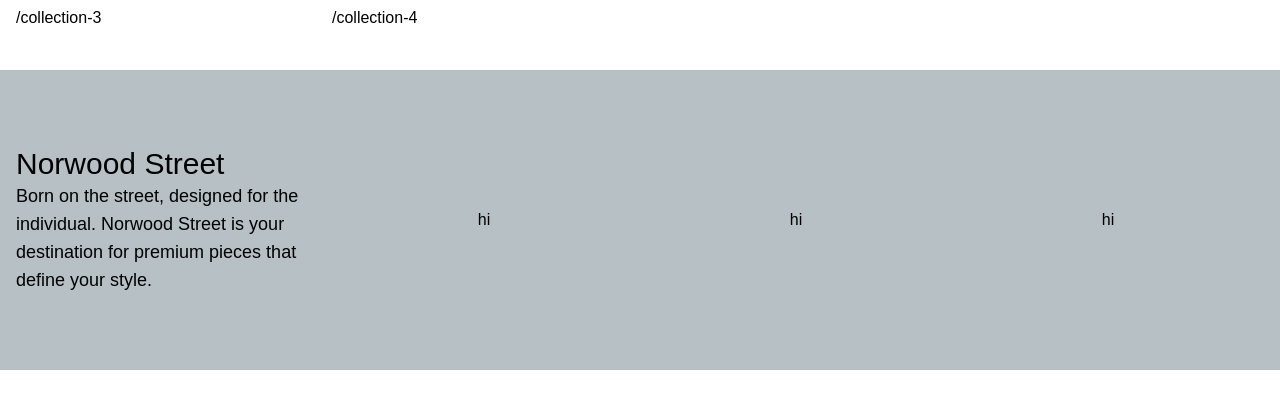
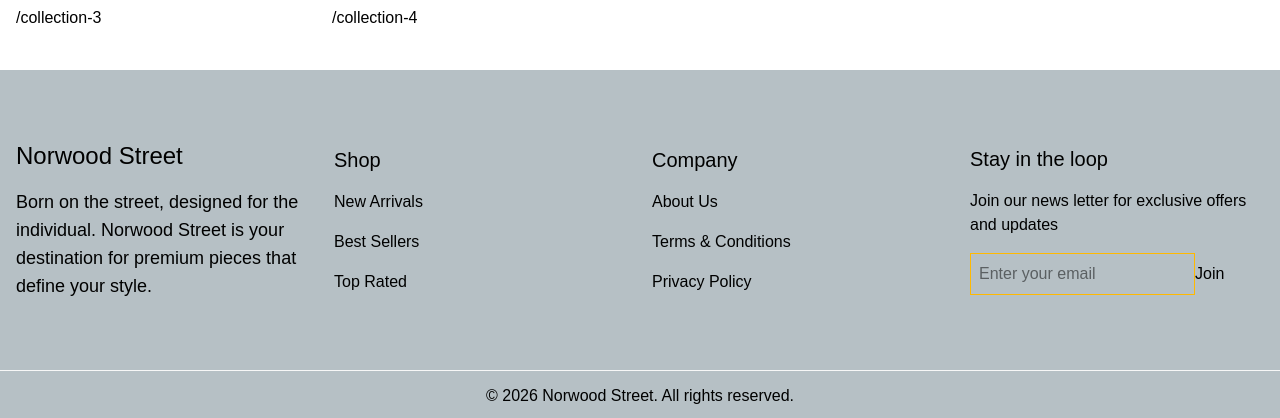
Before and after one commit to classicManCode/Norwood-Street-E-commerce-store, a Next.js app: page / in a window 1280 px wide. Shown: the part 1954-2372 px from the top of the page. Before the commit the page ends 2324 px from the top, so only its background shows below. Built offline with nearby package versions, Linux system fonts and the light colour scheme; a web font is replaced by a local one.

Commit message:
refactor(footer): footer styling incomplete

```diff
--- a/src/components/Footer.tsx
+++ b/src/components/Footer.tsx
@@ -1,19 +1,43 @@
-import React from "react";
-
 const Footer = () => {
+  const currentYear: number = new Date().getFullYear();
   return (
     <footer className="bg-[#b6c0c5]">
-      <div className="grid grid-cols-4 w-full h-[300px] p-4">
-        <div className="flex flex-col items-start justify-center">
-          <h2 className="text-3xl">Norwood Street</h2>
+      <div className="grid grid-cols-4 w-full h-[300px] p-4 gap-6">
+        <div className="flex flex-col items-start justify-center gap-4">
+          <h2 className="text-2xl">Norwood Street</h2>
           <p className="text-lg">
             Born on the street, designed for the individual. Norwood Street is
             your destination for premium pieces that define your style.
           </p>
         </div>
-        <div className="flex flex-col items-center justify-center">hi</div>
-        <div className="flex flex-col items-center justify-center">hi</div>
-        <div className="flex flex-col items-center justify-center">hi</div>
+        <div className="flex flex-col items-start justify-center gap-4">
+          <h2 className="text-xl">Shop</h2>
+          <span>New Arrivals</span>
+          <span>Best Sellers</span>
+          <span>Top Rated</span>
+        </div>
+        <div className="flex flex-col items-start justify-center gap-4">
+          <h2 className="text-xl">Company</h2>
+          <span>About Us</span>
+          <span>Terms & Conditions</span>
+          <span>Privacy Policy</span>
+        </div>
+        <div className="flex flex-col items-start justify-center gap-4">
+          <h2 className="text-xl">Stay in the loop</h2>
+          <span>Join our news letter for exclusive offers and updates</span>
+          <div className="flex">
+            <input
+              type="email"
+              placeholder="Enter your email"
+              className="w-full border border-amber-400 py-2 px-2"
+            />
+            <button>Join</button>
+          </div>
+        </div>
+      </div>
+      <div className="w-full h-px bg-[#f7f7f7]"></div>
+      <div className="w-full h-[50px] flex items-center justify-center">
+        <span>&copy; {currentYear} Norwood Street. All rights reserved.</span>
       </div>
     </footer>
   );
```
